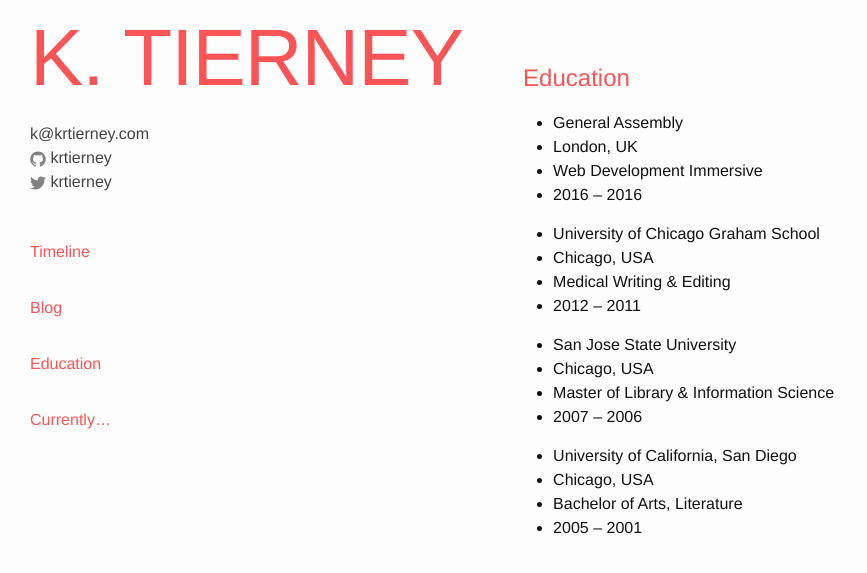
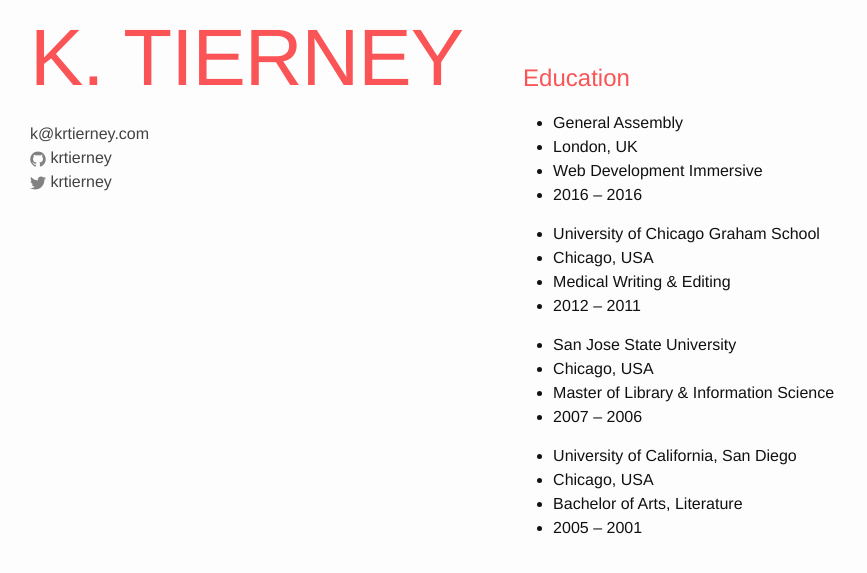
Before and after one commit to krtierney/krtierney.github.io, a Jekyll site: the page built from cv.md, in a window 1280 px wide. Shown: the top 573 px of the page, without its empty margins (0-867 px from the left). Built offline with Jekyll 4.4.1, drawn with Linux system fonts in a browser that asks for light colours; our own code applies the rules of GitHub Pages for plain Markdown files.

Commit message:
Hiding sidebar until I can tame it

```diff
--- a/_includes/header.html
+++ b/_includes/header.html
@@ -11,7 +11,7 @@
       </ul>
     </div>
 
-    <nav class="site-nav">
+    <!-- <nav class="site-nav">
       <span class="menu-icon">
         <svg viewBox="0 0 18 15" width="18px" height="15px">
           <path fill="#424242" d="M18,1.484c0,0.82-0.665,1.484-1.484,1.484H1.484C0.665,2.969,0,2.304,0,1.484l0,0C0,0.665,0.665,0,1.484,0 h15.031C17.335,0,18,0.665,18,1.484L18,1.484z"/>
@@ -28,8 +28,8 @@
           {% endif %}
         {% endfor %}
         </ul>
-      </div>
-    </nav>
+      </div> -->
+    <!-- </nav> -->
 
   </div>
 
```
Also changed, not shown: 5 other files.
